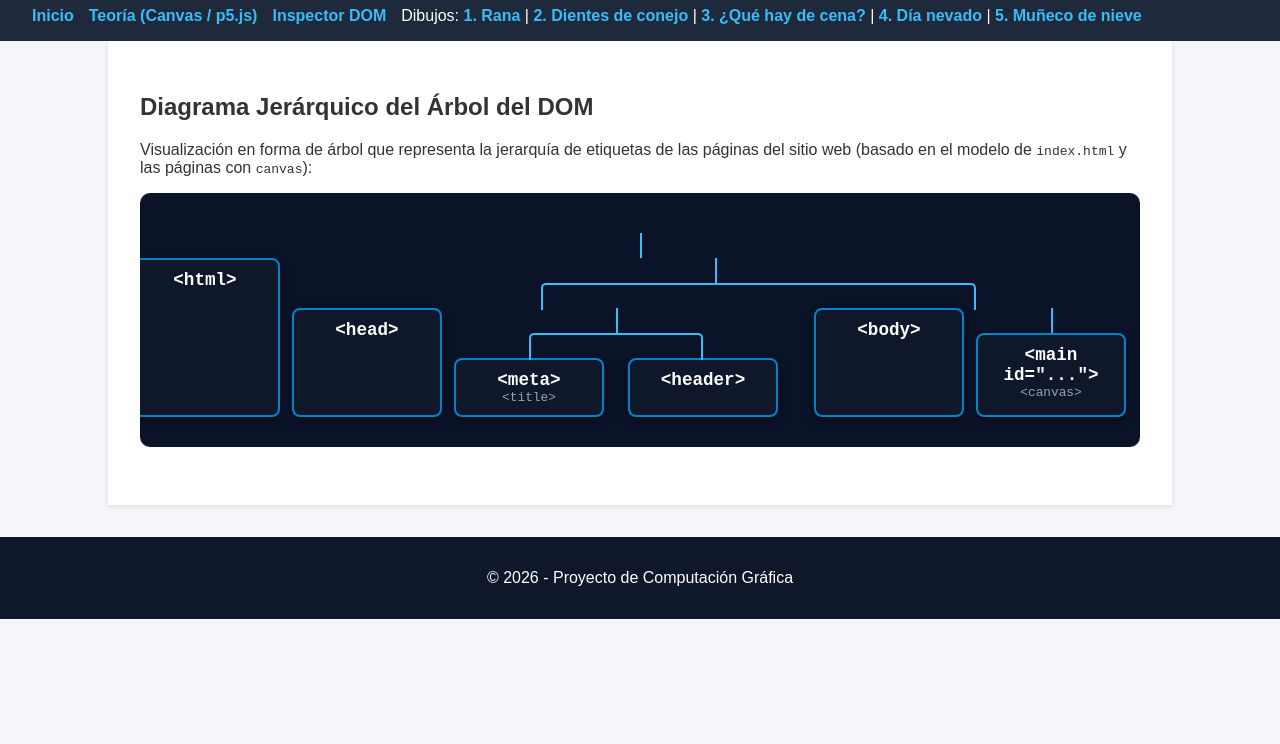
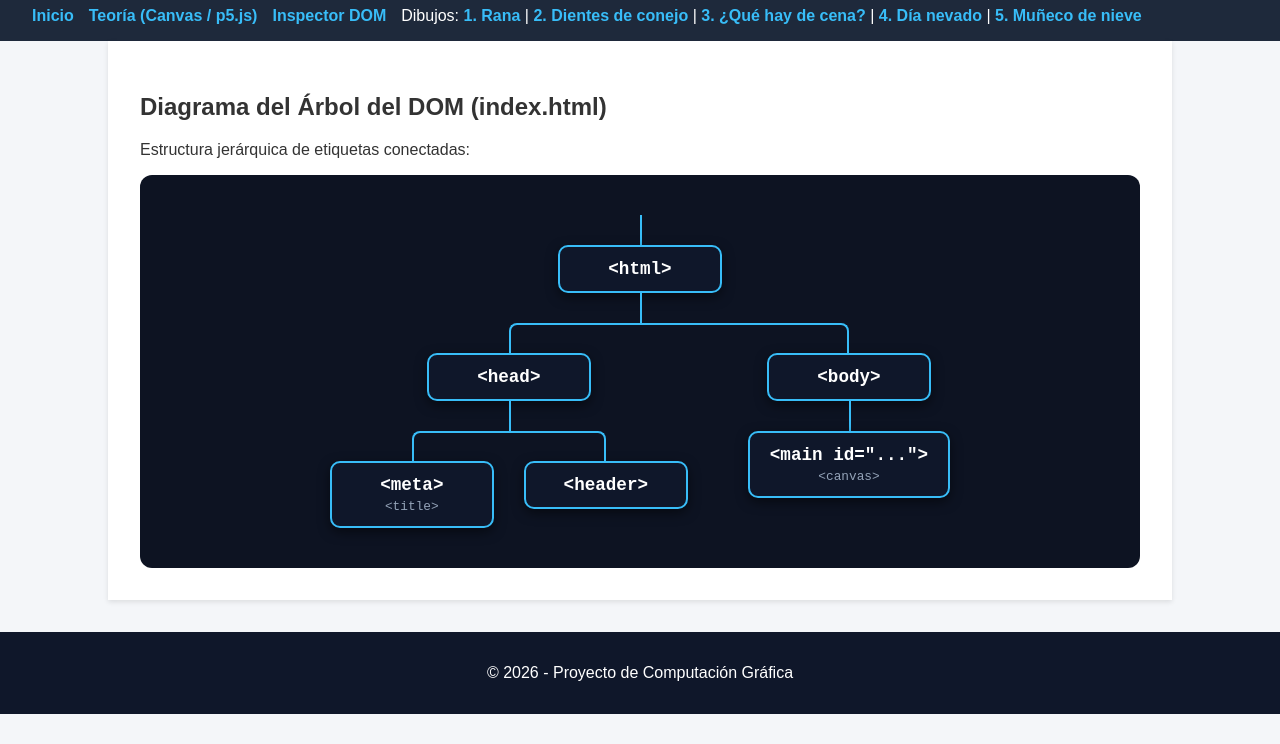
Before and after one commit to Maac2203/Despliegue-de-graficos, a plain HTML site: page dom-inspector.html in a window 1280 px wide. Shown: the part 56-800 px from the top of the page. Drawn offline with Linux system fonts and the light colour scheme.

Commit message:
Add files via upload

```diff
--- a/dom-inspector.html
+++ b/dom-inspector.html
@@ -6,107 +6,109 @@
     <title>Inspector del DOM - Árbol Jerárquico</title>
     <link rel="stylesheet" href="css/estilos.css">
     <style>
-        /* Estilos para el diagrama de árbol tipo flowchart */
-        .tree-container {
+        .tree-wrapper {
+            background-color: #0d1322;
+            padding: 40px 20px;
+            border-radius: 12px;
             display: flex;
             justify-content: center;
             overflow-x: auto;
-            padding: 30px 10px;
-            background-color: #0b1329;
-            border-radius: 10px;
         }
 
-        .tree, .tree ul, .tree li {
+        .tree-chart, .tree-chart ul, .tree-chart li {
+            list-style: none;
+            margin: 0;
+            padding: 0;
             position: relative;
-            padding: 0;
-            margin: 0;
-            list-style: none;
+            text-align: center;
+        }
+
+        .tree-chart ul {
             display: flex;
             justify-content: center;
+            padding-top: 30px;
         }
 
-        .tree {
-            padding-top: 10px;
-        }
-
-        .tree ul {
-            padding-top: 25px;
-        }
-
-        .tree ul::before {
+        /* Línea vertical descendente desde el padre */
+        .tree-chart ul::before {
             content: '';
             position: absolute;
             top: 0;
             left: 50%;
             border-left: 2px solid #38bdf8;
             width: 0;
-            height: 25px;
+            height: 30px;
         }
 
-        .tree li {
-            padding: 25px 12px 0 12px;
-            float: left;
-            text-align: center;
+        .tree-chart li {
+            padding: 30px 15px 0 15px;
             position: relative;
         }
 
-        .tree li::before, .tree li::after {
+        /* Líneas horizontales conectoras superiores de los hijos */
+        .tree-chart li::before, .tree-chart li::after {
             content: '';
             position: absolute;
             top: 0;
             right: 50%;
             border-top: 2px solid #38bdf8;
             width: 50%;
-            height: 25px;
+            height: 30px;
         }
 
-        .tree li::after {
+        .tree-chart li::after {
             right: auto;
             left: 50%;
             border-left: 2px solid #38bdf8;
         }
 
-        .tree li:only-child::after, .tree li:only-child::before {
+        /* Quitar extensiones de líneas laterales en extremos */
+        .tree-chart li:only-child::before, .tree-chart li:only-child::after {
             display: none;
         }
 
-        .tree li:only-child {
+        .tree-chart li:only-child {
             padding-top: 0;
         }
 
-        .tree li:first-child::before, .tree li:last-child::after {
-            border: 0 none;
+        .tree-chart li:first-child::before {
+            border: none;
         }
 
-        .tree li:last-child::before {
-            border-right: 2px solid #38bdf8;
-            border-radius: 0 5px 0 0;
+        .tree-chart li:last-child::after {
+            border: none;
         }
 
-        .tree li:first-child::after {
-            border-radius: 5px 0 0 0;
+        .tree-chart li:first-child::after {
+            border-radius: 8px 0 0 0;
         }
 
-        /* Estilo de los nodos (cajas) */
-        .node {
-            border: 2px solid #0284c7;
+        .tree-chart li:last-child::before {
+            border-right: 2px solid #38bdf8;
+            border-radius: 0 8px 0 0;
+        }
+
+        /* Diseño de las tarjetas de los nodos */
+        .node-box {
             background-color: #0f172a;
+            border: 2px solid #38bdf8;
             color: #ffffff;
-            padding: 10px 18px;
-            display: inline-block;
-            border-radius: 8px;
+            padding: 12px 20px;
+            border-radius: 10px;
             font-family: 'Courier New', Courier, monospace;
             font-weight: bold;
             font-size: 1.1rem;
-            box-shadow: 0 4px 10px rgba(0,0,0,0.4);
-            min-width: 110px;
+            display: inline-block;
+            box-shadow: 0 4px 12px rgba(0, 0, 0, 0.5);
+            min-width: 120px;
         }
 
-        .node span {
+        .node-box .sub-label {
             display: block;
             font-size: 0.8rem;
             color: #94a3b8;
             font-weight: normal;
+            margin-top: 4px;
         }
     </style>
 </head>
@@ -132,31 +134,37 @@
     </header>
 
     <main>
-        <h2>Diagrama Jerárquico del Árbol del DOM</h2>
-        <p>Visualización en forma de árbol que representa la jerarquía de etiquetas de las páginas del sitio web (basado en el modelo de <code>index.html</code> y las páginas con <code>canvas</code>):</p>
+        <h2>Diagrama del Árbol del DOM (index.html)</h2>
+        <p>Estructura jerárquica de etiquetas conectadas:</p>
 
-        <div class="tree-container">
-            <div class="tree">
+        <div class="tree-wrapper">
+            <div class="tree-chart">
                 <ul>
                     <li>
-                        <div class="node">&lt;html&gt;</div>
+                        <div class="node-box">&lt;html&gt;</div>
                         <ul>
                             <li>
-                                <div class="node">&lt;head&gt;</div>
+                                <div class="node-box">&lt;head&gt;</div>
                                 <ul>
                                     <li>
-                                        <div class="node">&lt;meta&gt;<span>&lt;title&gt;</span></div>
+                                        <div class="node-box">
+                                            &lt;meta&gt;
+                                            <span class="sub-label">&lt;title&gt;</span>
+                                        </div>
                                     </li>
                                     <li>
-                                        <div class="node">&lt;header&gt;</div>
+                                        <div class="node-box">&lt;header&gt;</div>
                                     </li>
                                 </ul>
                             </li>
                             <li>
-                                <div class="node">&lt;body&gt;</div>
+                                <div class="node-box">&lt;body&gt;</div>
                                 <ul>
                                     <li>
-                                        <div class="node">&lt;main id="..."&gt;<span>&lt;canvas&gt;</span></div>
+                                        <div class="node-box">
+                                            &lt;main id="..."&gt;
+                                            <span class="sub-label">&lt;canvas&gt;</span>
+                                        </div>
                                     </li>
                                 </ul>
                             </li>
```
